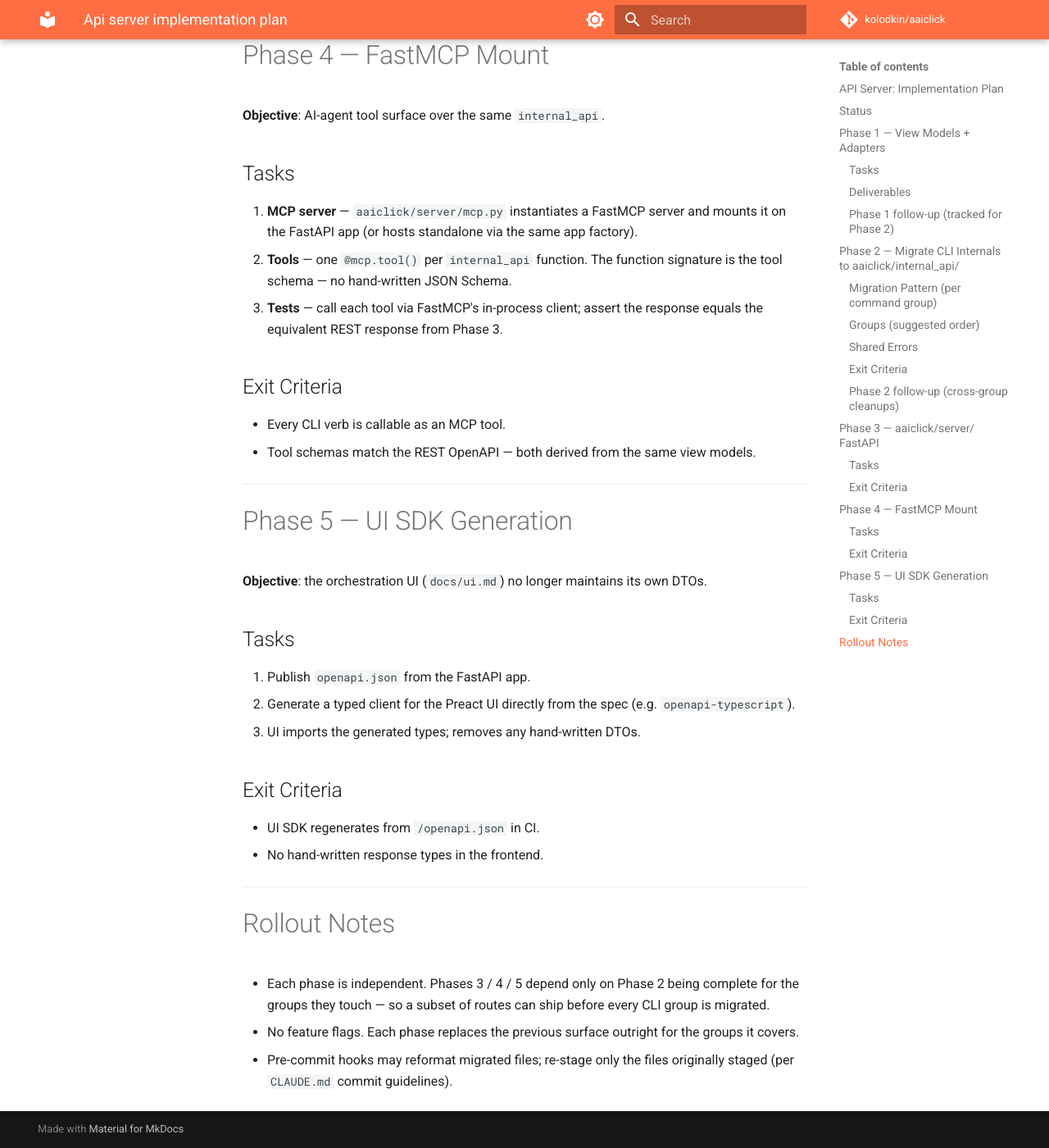
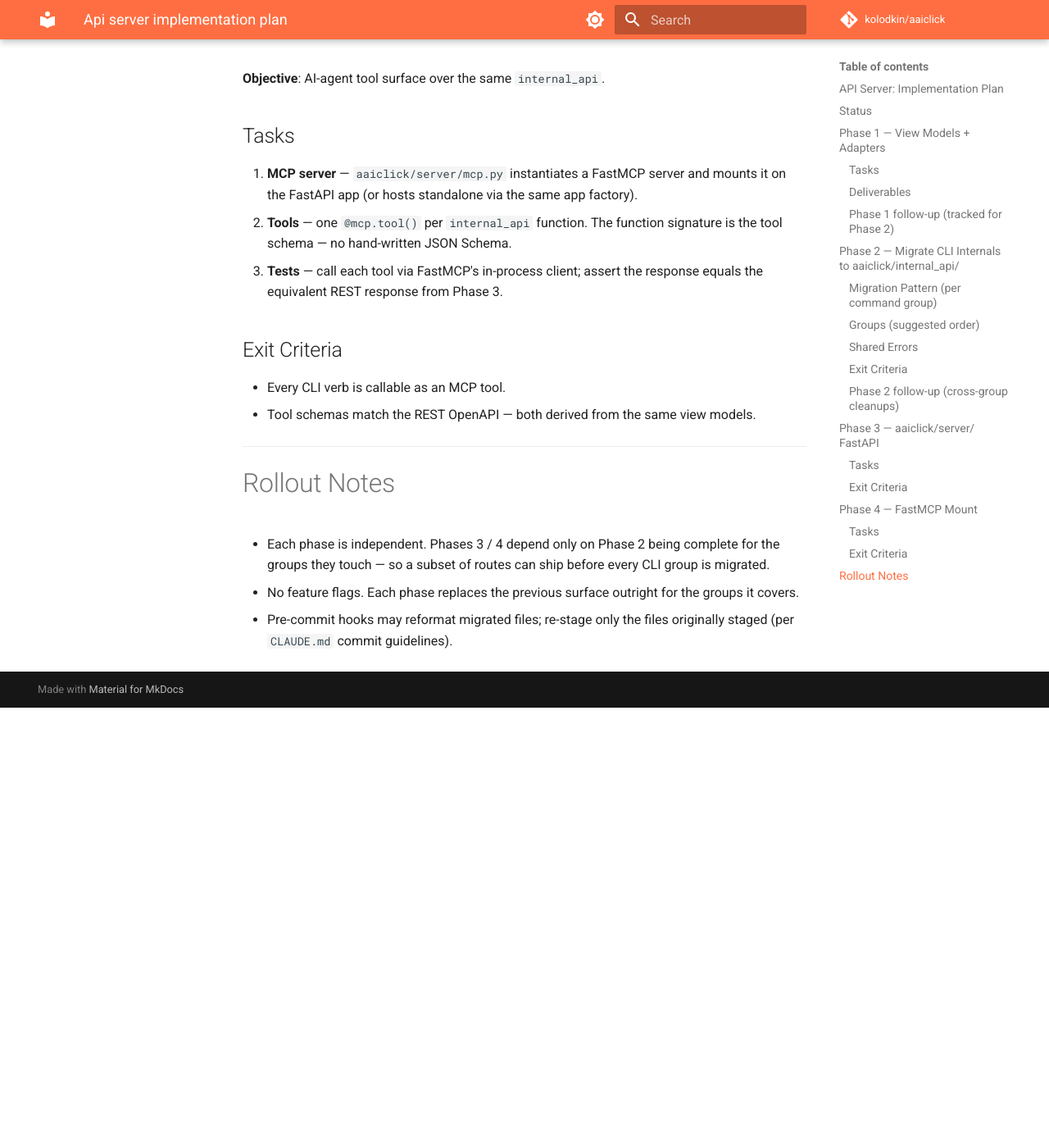
Before and after one commit to kolodkin/aaiclick, an MkDocs documentation site: the page built from docs/api_server_implementation_plan.md, in a window 1280 px wide and 1400 px high, scrolled down 6008 px. Shown: the whole window at 82% size. Built offline with MkDocs 1.6.1 and Material for MkDocs 9.7.7, drawn with Linux system fonts in a browser that asks for light colours; comment, search, counter and statistics services are not loaded; after the commit the page ends 6871 px from its top, so only the background shows below that; some of the changed text lies outside the part shown.

Commit message:
cleanup: drop Phase 5 UI SDK from api-server plan
UI will be tracked in a separate plan.

- Remove Phase 5 section + status row.
- Drop UI SDK references from the companion api_server.md.
- Rollout notes now talk about Phases 3 / 4 only.

```diff
--- a/docs/api_server_implementation_plan.md
+++ b/docs/api_server_implementation_plan.md
@@ -23,7 +23,6 @@ shippable, each leaves the tree green.
 | Phase 3 | `aaiclick[server]` optional extra                    | Pending | `pyproject.toml`                            |
 | Phase 3 | `aaiclick/server/app.py` + routers                   | Pending |                                             |
 | Phase 4 | `aaiclick/server/mcp.py`                             | Pending |                                             |
-| Phase 5 | OpenAPI → UI SDK generator                           | Pending | Consumed by `docs/ui.md` frontend           |
 
 ---
 
@@ -226,28 +225,9 @@ to land alongside or just after the group that motivates it.
 
 ---
 
-# Phase 5 — UI SDK Generation
-
-**Objective**: the orchestration UI (`docs/ui.md`) no longer maintains
-its own DTOs.
-
-## Tasks
-
-1. Publish `openapi.json` from the FastAPI app.
-2. Generate a typed client for the Preact UI directly from the spec
-   (e.g. `openapi-typescript`).
-3. UI imports the generated types; removes any hand-written DTOs.
-
-## Exit Criteria
-
-- UI SDK regenerates from `/openapi.json` in CI.
-- No hand-written response types in the frontend.
-
----
-
 # Rollout Notes
 
-- Each phase is independent. Phases 3 / 4 / 5 depend only on Phase 2 being
+- Each phase is independent. Phases 3 / 4 depend only on Phase 2 being
   complete for the groups they touch — so a subset of routes can ship
   before every CLI group is migrated.
 - No feature flags. Each phase replaces the previous surface outright for
```
Also changed, not shown: other parts of docs/api_server_implementation_plan.md (+1 -1 lines), docs/api_server.md (+2 -3 lines).
